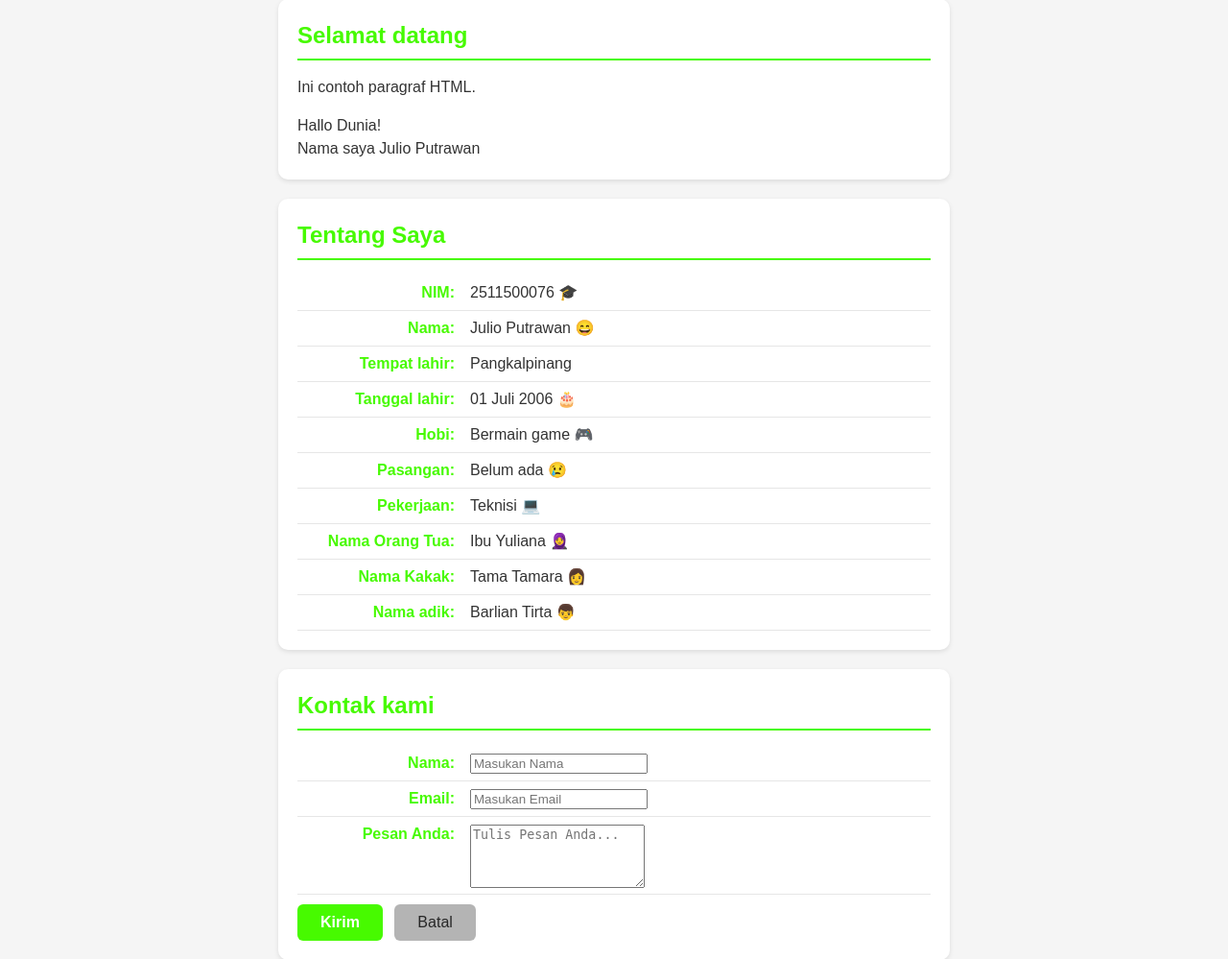
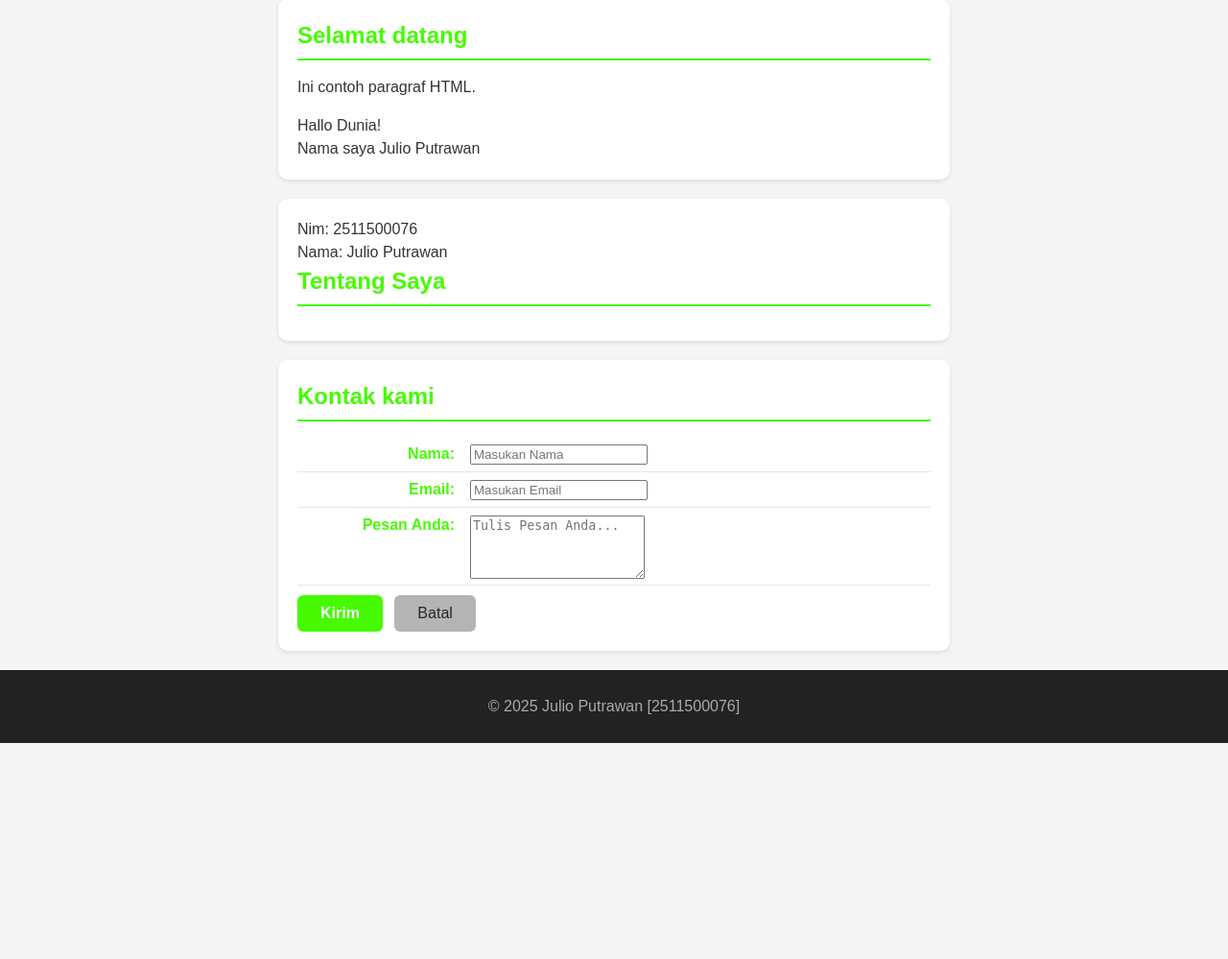
Before and after one commit to 2511500076-dev/2511500076-PWD-GB1J-2526O, a PHP site: page /pertemuan-06/index.php in a window 1280 px wide. Shown: the part 176-1175 px from the top of the page at 96% size. After the commit the page ends 950 px from the top, so only its background shows below. Run offline with PHP 8.4, Linux system fonts and the light colour scheme.

Commit message:
menambahkan variabel berawalan $

```diff
--- a/pertemuan-06/index.php
+++ b/pertemuan-06/index.php
@@ -37,23 +37,23 @@
             $tempatlahir = "Pangkalpinang";
             $tanggallahir = "01 Juli 2006";
             $hobi = "Bermain game";
-            $pasangan = "belum ada";
+            $pasangan = "Belum ada";
             $pekerjaan = "Teknisi";
             $namaorangtua = "Ibu Yuliana";
             $namakakak = "Tama Tamara";
             $namaadik = "Barlian Tirta";
+
+
+
+
+
+
+
+            echo "Nim: $nim <br>";
+            echo "Nama: $nama <br>";
             ?>
             <h2>Tentang Saya</h2>
-            <p><strong>NIM:</strong>2511500076 &#127891;</p>
-            <p><strong>Nama:</strong>Julio Putrawan &#128516;</p>
-            <P><strong>Tempat lahir:</strong>Pangkalpinang</P>
-            <p><strong>Tanggal lahir:</strong>01 Juli 2006 &#127874;</p>
-            <p><strong>Hobi:</strong>Bermain game &#127918;</p>
-            <p><strong>Pasangan:</strong>Belum ada &#128546;</p>
-            <p><strong>Pekerjaan:</strong>Teknisi &#128187;</p>
-            <p><strong>Nama Orang Tua:</strong>Ibu Yuliana &#129493;</p>
-            <p><strong>Nama Kakak:</strong>Tama Tamara &#128105;</p>
-            <p><strong>Nama adik:</strong>Barlian Tirta &#128102;</p>
+
 
         </section>
         <section id="contact">
```
